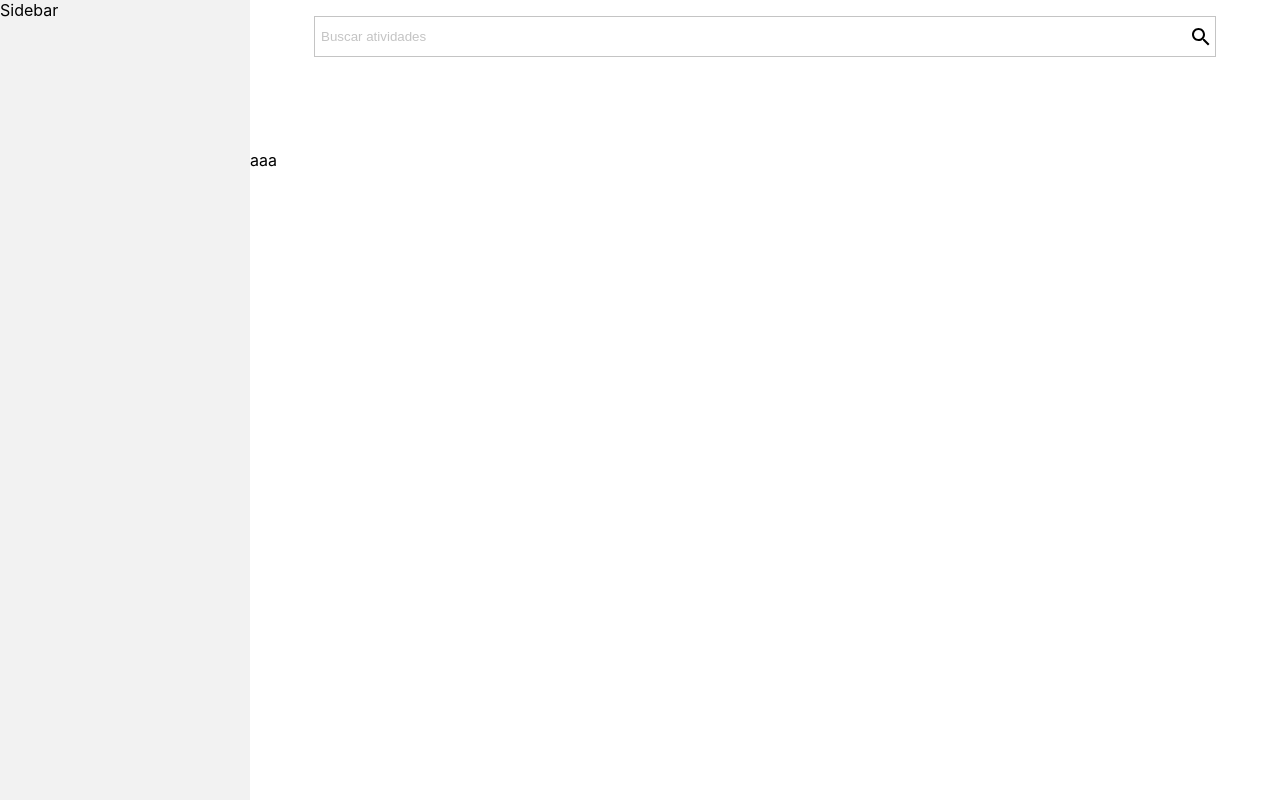
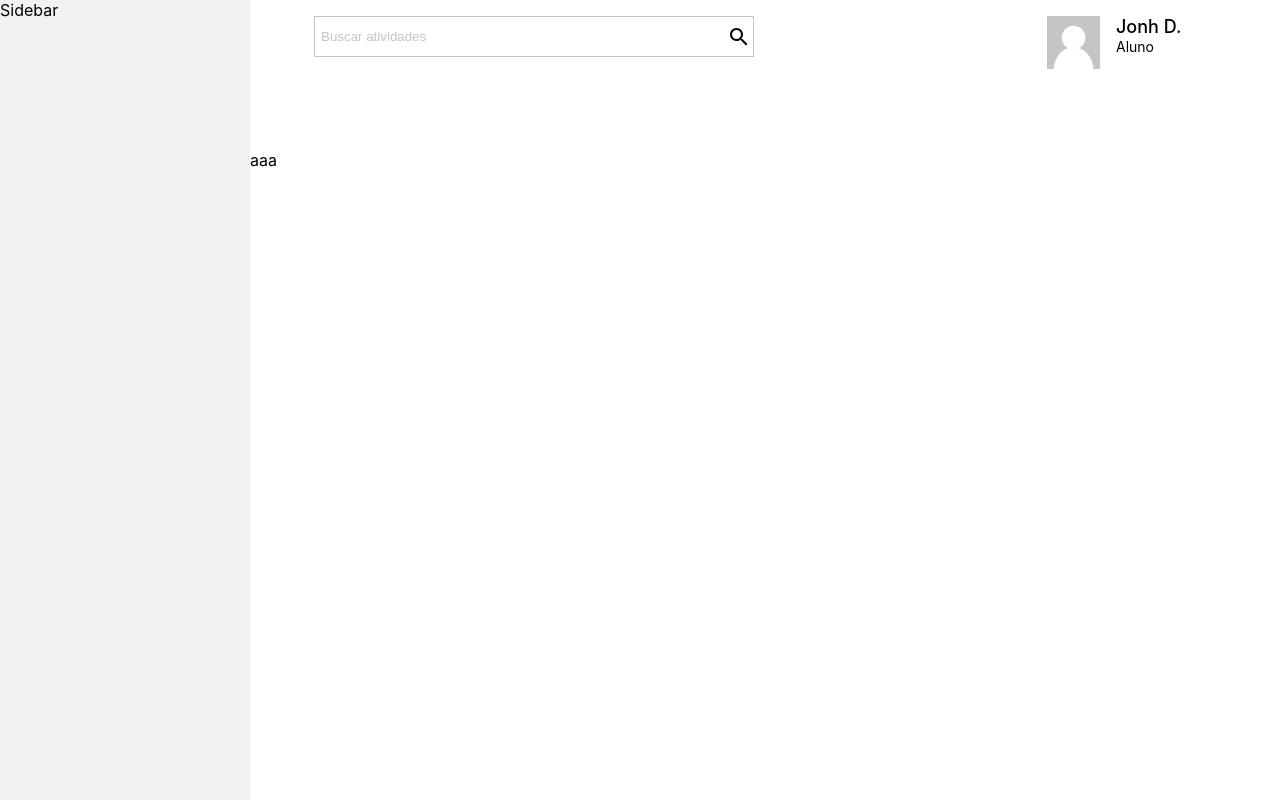
Before and after one commit to pedrogneri/aacc-frontend, a React (Create React App) app: page / in a window 1280 px wide. Built offline with nearby package versions, Linux system fonts and the light colour scheme.

Commit message:
adiciona loggedUser no header

```diff
--- a/src/components/header/header.style.ts
+++ b/src/components/header/header.style.ts
@@ -5,3 +5,43 @@ export const Container = styled.div`
   justify-content: space-between;
   padding: 2vh 5vw;
 `;
+
+export const InputContainer = styled.div`
+  width: 100%;
+  max-width: 440px;
+  margin-right: 5em;
+`;
+
+export const LoggedUser = styled.div`
+  display: grid;
+  grid-template-areas:
+  "image name"
+  "image role";
+  column-gap: 1em;
+  grid-template-rows: min-content 1fr;
+`;
+
+export const UserImage = styled.img`
+  grid-area: image;
+  width: 53px;
+  height: 53px;
+`;
+
+export const UserName = styled.div`
+  grid-area: name;
+  font-size: 18px;
+  line-height: 22px;
+  font-weight: 500;
+  color: #000;
+  width: 100px;
+  white-space: nowrap;
+  overflow: hidden;
+  text-overflow: ellipsis;
+`;
+
+export const UserRole = styled.div`
+  grid-area: role;
+  font-size: 14px;
+  line-height: 17px;
+  color: #000;
+`;
--- a/src/components/header/header.tsx
+++ b/src/components/header/header.tsx
@@ -22,6 +22,7 @@ const Header = ({ onSearch }: Props) => {
 
   return (
     <S.Container>
+      <S.InputContainer>
         <Input
           outlined
           inputRef={searchInputRef}
@@ -31,6 +32,14 @@ const Header = ({ onSearch }: Props) => {
           onClick={handleSearch}
           endAdornment={<img src="icons/search.svg" alt="pesquisar" />}
         />
+      </S.InputContainer>
+
+      <S.LoggedUser>
+        <S.UserImage src="images/default-user.png" />
+
+        <S.UserName>Jonh D.</S.UserName>
+        <S.UserRole>Aluno</S.UserRole>
+      </S.LoggedUser>
     </S.Container>
   );
 };
--- a/src/components/input/input.style.ts
+++ b/src/components/input/input.style.ts
@@ -46,6 +46,7 @@ export const Container = styled.div<InputProps>`
   justify-content: center;
   border-bottom: 1px solid #C4C4C4;
   width: 100%;
+  height: min-content;
   border: ${({ outlined }) => (outlined ? '1px solid #c4c4c4' : '')};
 `;
 
```
Also changed, not shown: public/images/default-user.png (added). Lines whose indentation alone changed are shown as unchanged.
